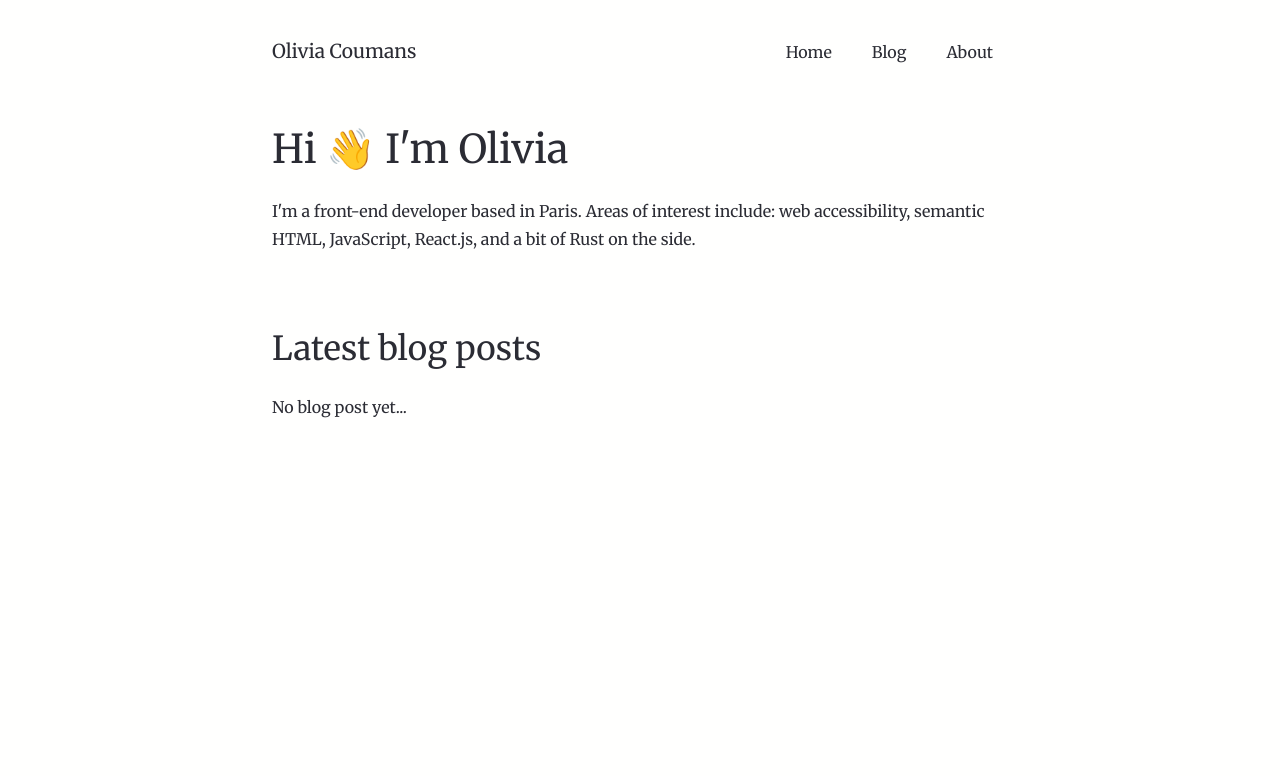
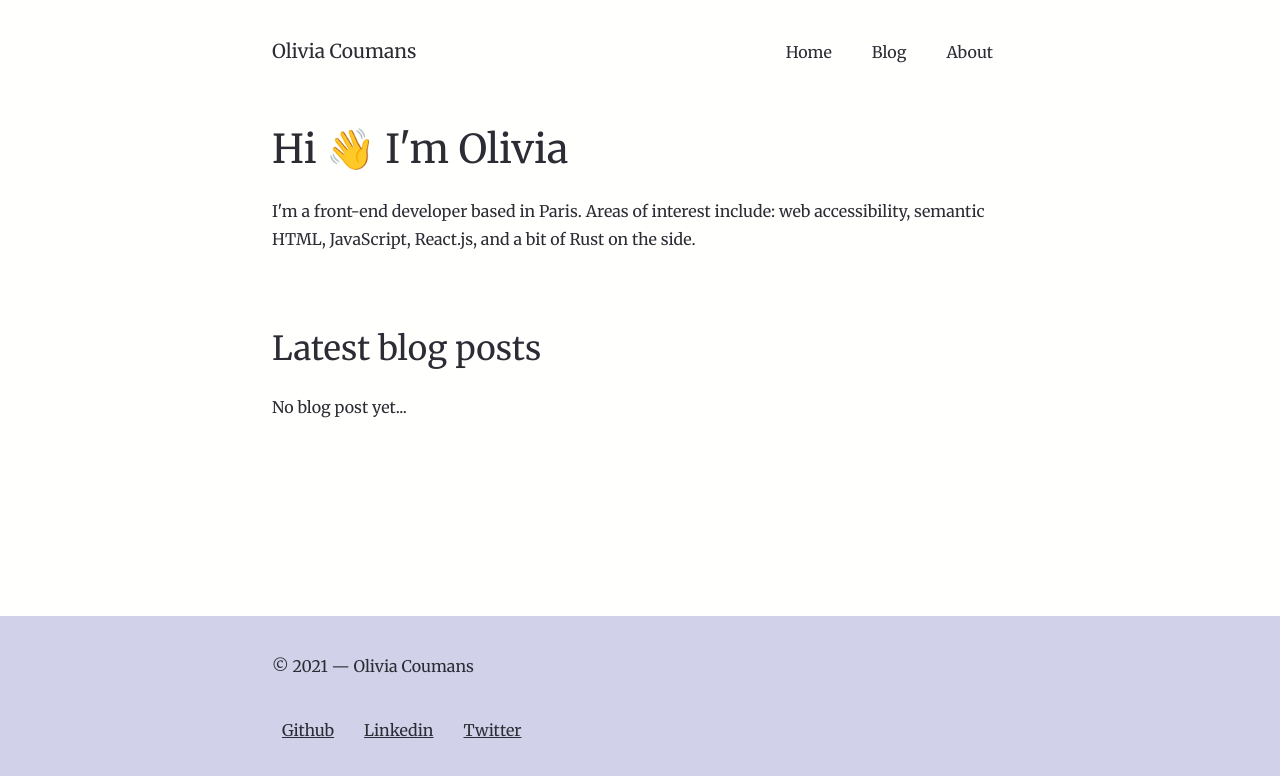
Before and after one commit to liv7c/devblog, a Next.js app in the folder web/: page / in a window 1280 px wide. Shown: the top 776 px of the page. Built offline with nearby package versions, Linux system fonts and the light colour scheme.

Commit message:
feat(footer): add site footer

```diff
--- /dev/null
+++ b/web/components/Layout/Layout.styles.ts
@@ -0,0 +1,7 @@
+import styled from 'styled-components';
+
+export const ContentWrapper = styled.div`
+  display: flex;
+  flex-direction: column;
+  height: 100%;
+`;
--- a/web/components/Layout/Layout.tsx
+++ b/web/components/Layout/Layout.tsx
@@ -2,7 +2,9 @@ import Head from 'next/head';
 import {ReactNode} from 'react';
 
 import {MaxWidthWrapper} from '../../styles/Wrapper';
+import SiteFooter from '../SiteFooter';
 import SiteHeader from '../SiteHeader';
+import * as S from './Layout.styles';
 
 interface LayoutProps {
   children: ReactNode;
@@ -21,10 +23,13 @@ const Layout = ({children, pageTitle, pageDescription}: LayoutProps) => {
         <meta property="og:title" content={title} key="title" />
         <meta name="description" content={description} />
       </Head>
-      <SiteHeader />
-      <main>
-        <MaxWidthWrapper>{children}</MaxWidthWrapper>
-      </main>
+      <S.ContentWrapper>
+        <SiteHeader />
+        <main>
+          <MaxWidthWrapper>{children}</MaxWidthWrapper>
+        </main>
+        <SiteFooter />
+      </S.ContentWrapper>
     </>
   );
 };
--- /dev/null
+++ b/web/components/SiteFooter/SiteFooter.styles.ts
@@ -0,0 +1,25 @@
+import styled from 'styled-components';
+
+export const FooterWrapper = styled.footer`
+  margin-top: auto;
+  background-color: var(--secondary-bg-color);
+  padding: 20px;
+`;
+
+export const FooterLinkList = styled.ul`
+  list-style: none;
+  padding: 0;
+  display: flex;
+`;
+
+export const FooterLinkListItem = styled.li`
+  &:not(:last-child) {
+    margin-right: 10px;
+  }
+
+  a {
+    display: block;
+    padding: 20px 10px;
+    color: var(--text-color);
+  }
+`;
--- /dev/null
+++ b/web/components/SiteFooter/SiteFooter.tsx
@@ -0,0 +1,25 @@
+import {MaxWidthWrapper} from '../../styles/Wrapper';
+import * as S from './SiteFooter.styles';
+
+const SiteFooter = () => {
+  return (
+    <S.FooterWrapper>
+      <MaxWidthWrapper>
+        <p>&copy; {new Date().getFullYear()} &mdash; Olivia Coumans</p>
+        <S.FooterLinkList>
+          <S.FooterLinkListItem>
+            <a href="https://github.com/liv7c">Github</a>
+          </S.FooterLinkListItem>
+          <S.FooterLinkListItem>
+            <a href="https://www.linkedin.com/in/olivia-coumans/">Linkedin</a>
+          </S.FooterLinkListItem>
+          <S.FooterLinkListItem>
+            <a href="https://twitter.com/ocoumans7">Twitter</a>
+          </S.FooterLinkListItem>
+        </S.FooterLinkList>
+      </MaxWidthWrapper>
+    </S.FooterWrapper>
+  );
+};
+
+export default SiteFooter;
--- /dev/null
+++ b/web/components/SiteFooter/index.ts
@@ -0,0 +1 @@
+export {default} from './SiteFooter';
--- a/web/components/SiteHeader/SiteHeader.styles.tsx
+++ b/web/components/SiteHeader/SiteHeader.styles.tsx
@@ -8,10 +8,11 @@ export const Logo = styled.span`
 
   a {
     padding-left: 0;
+    color: var(--text-color);
   }
 `;
 
-export const Wrapper = styled.header`
+export const Wrapper = styled.div`
   padding: 0;
   display: flex;
   justify-content: space-between;
--- a/web/components/SiteHeader/SiteHeader.tsx
+++ b/web/components/SiteHeader/SiteHeader.tsx
@@ -8,6 +8,7 @@ const SiteHeader = () => {
   const [menuVisible, setMenuVisible] = useState(false);
 
   return (
+    <header>
       <MaxWidthWrapper>
         <S.Wrapper>
           <S.Logo>
@@ -42,6 +43,7 @@ const SiteHeader = () => {
           </nav>
         </S.Wrapper>
       </MaxWidthWrapper>
+    </header>
   );
 };
 
--- a/web/styles/GlobalStyles.tsx
+++ b/web/styles/GlobalStyles.tsx
@@ -1,8 +1,11 @@
 import {createGlobalStyle} from 'styled-components';
+
+import {QUERIES} from './constants/Queries';
 
 const GlobalStyles = createGlobalStyle`
   :root {
     --bg-color: #fffffe;
+    --secondary-bg-color: #d1d1e9;
     --text-color: #2b2c34;
     --link-color: #6246ea;
 
@@ -35,6 +38,11 @@ const GlobalStyles = createGlobalStyle`
     line-height: 1.75;
   }
 
+  img, picture, video, canvas, svg {
+    display: block;
+    max-width: 100%;
+  }
+
   p {
     margin-bottom: 1rem;
     max-width: 70ch;
@@ -49,7 +57,11 @@ const GlobalStyles = createGlobalStyle`
 
   h1 {
     margin-top: 0;
-    font-size: 2.488rem;
+    font-size: 2.1rem;
+
+    @media ${QUERIES.laptopAndUp} {
+      font-size: 2.488rem;
+    }
   }
 
   h2 {font-size: 2.074rem;}
```
Lines whose indentation alone changed are shown as unchanged.
